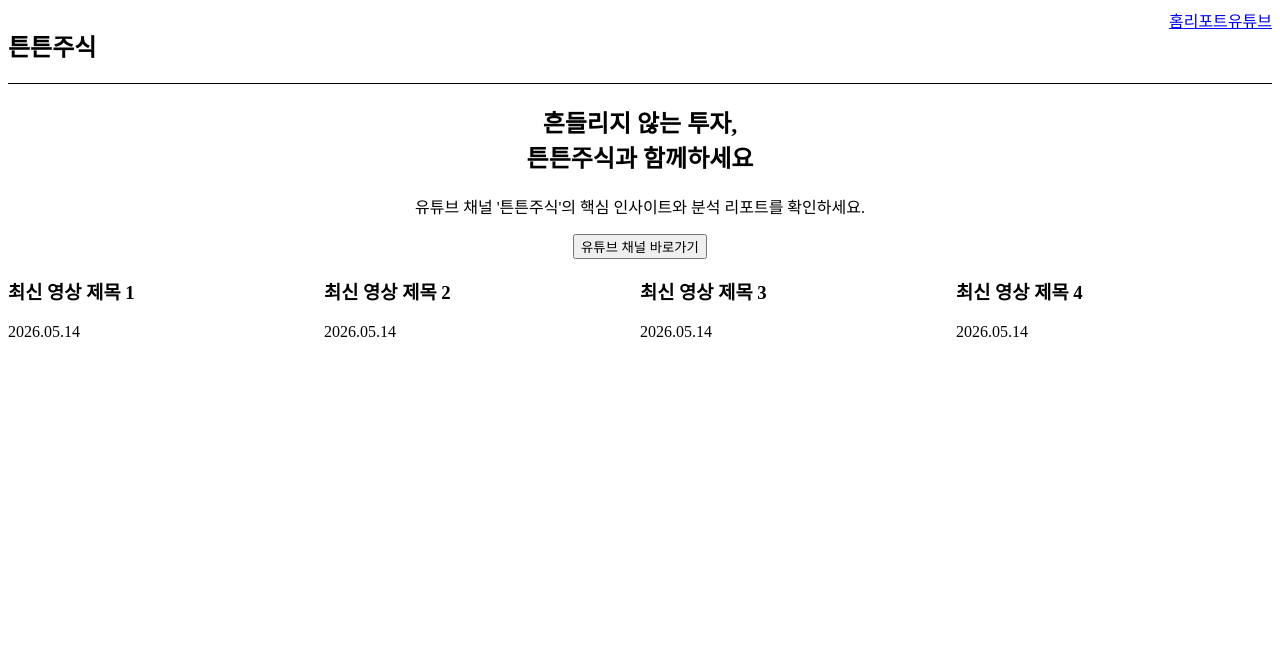
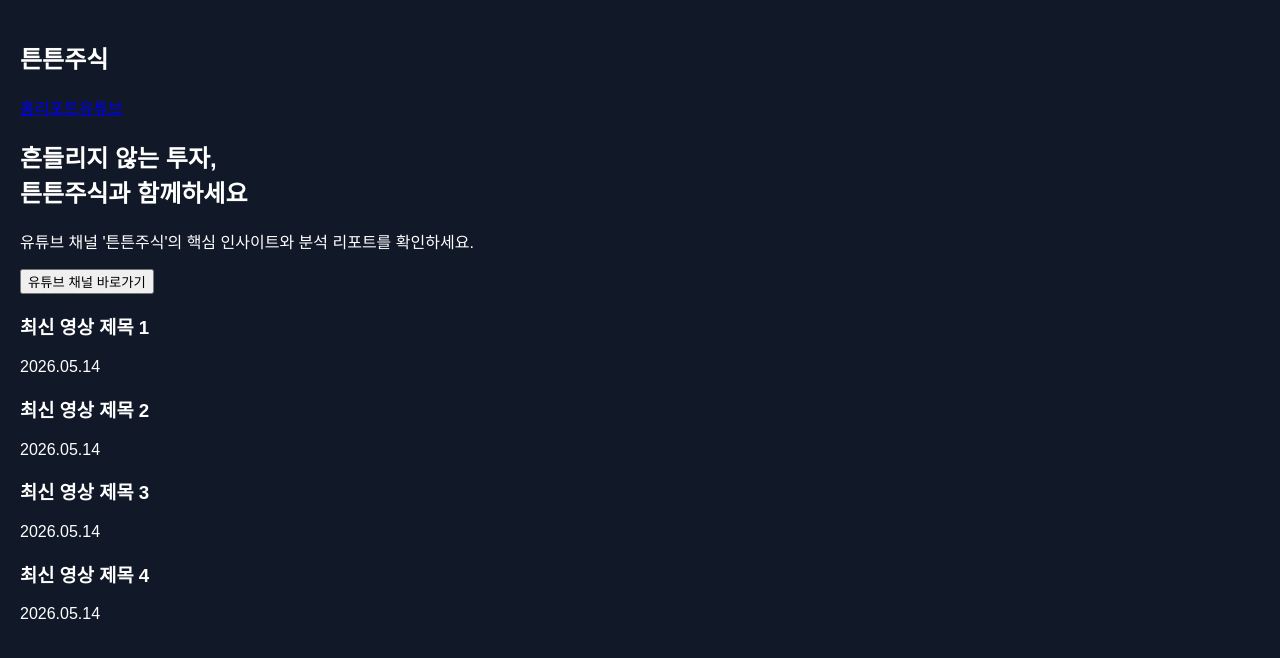
Before and after one commit to ttstock99-bit/company-site, a Next.js app: page / in a window 1280 px wide. Shown: the top 658 px of the page. Built offline with nearby package versions, Linux system fonts and the light colour scheme.

Commit message:
fix: direct css style

```diff
--- a/app/globals.css
+++ b/app/globals.css
@@ -1,3 +1,10 @@
-@tailwind base;
-@tailwind components;
-@tailwind utilities;
+body {
+  background-color: #111827; /* 어두운 배경색 */
+  color: white;             /* 글자 흰색 */
+  font-family: sans-serif;
+  margin: 0;
+  padding: 20px;
+}
+.hero { text-align: center; padding: 40px; }
+.card-grid { display: grid; grid-template-columns: repeat(4, 1fr); gap: 20px; }
+.card { background-color: #1f2937; padding: 15px; border-radius: 10px; }
--- a/tailwind.config.js
+++ b/tailwind.config.js
@@ -1,10 +1,20 @@
-/** @type {import('tailwindcss').Config} */
-module.exports = {
-  content: [
-    "./app/**/*.{js,ts,jsx,tsx,mdx}",
-  ],
-  theme: {
-    extend: {},
-  },
-  plugins: [],
+export default function Home() {
+  return (
+    <div className="bg-gray-900 text-white min-h-screen">
+      <nav className="flex justify-between p-6">
+        <h1 className="text-2xl font-bold">튼튼주식</h1>
+      </nav>
+      <header className="hero">
+        <h2 className="text-4xl font-bold">흔들리지 않는 투자, 튼튼주식과 함께하세요</h2>
+      </header>
+      <section className="card-grid p-10">
+        {[1, 2, 3, 4].map((i) => (
+          <div key={i} className="card">
+            <h3>최신 영상 제목 {i}</h3>
+            <p>2026.05.14</p>
+          </div>
+        ))}
+      </section>
+    </div>
+  );
 }
```
